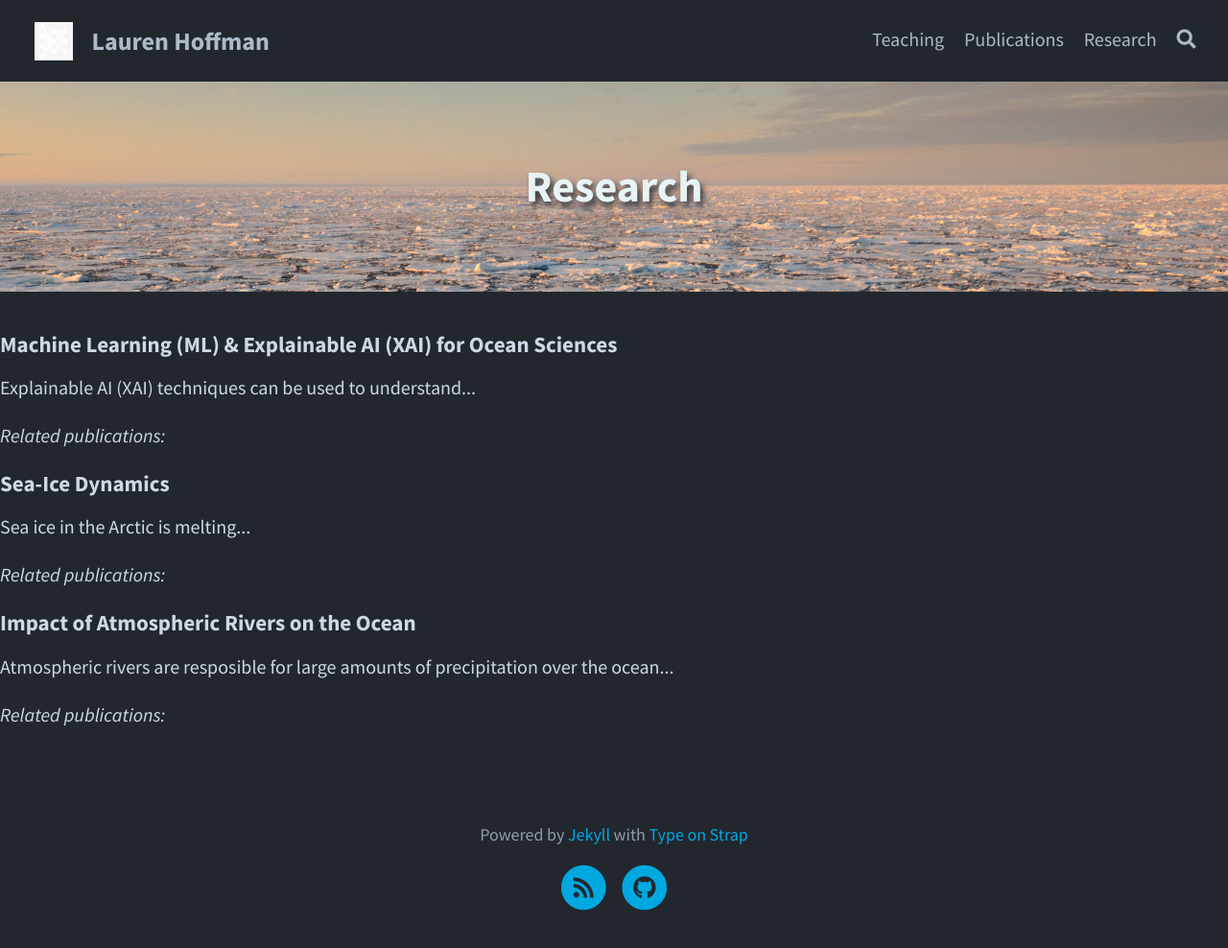
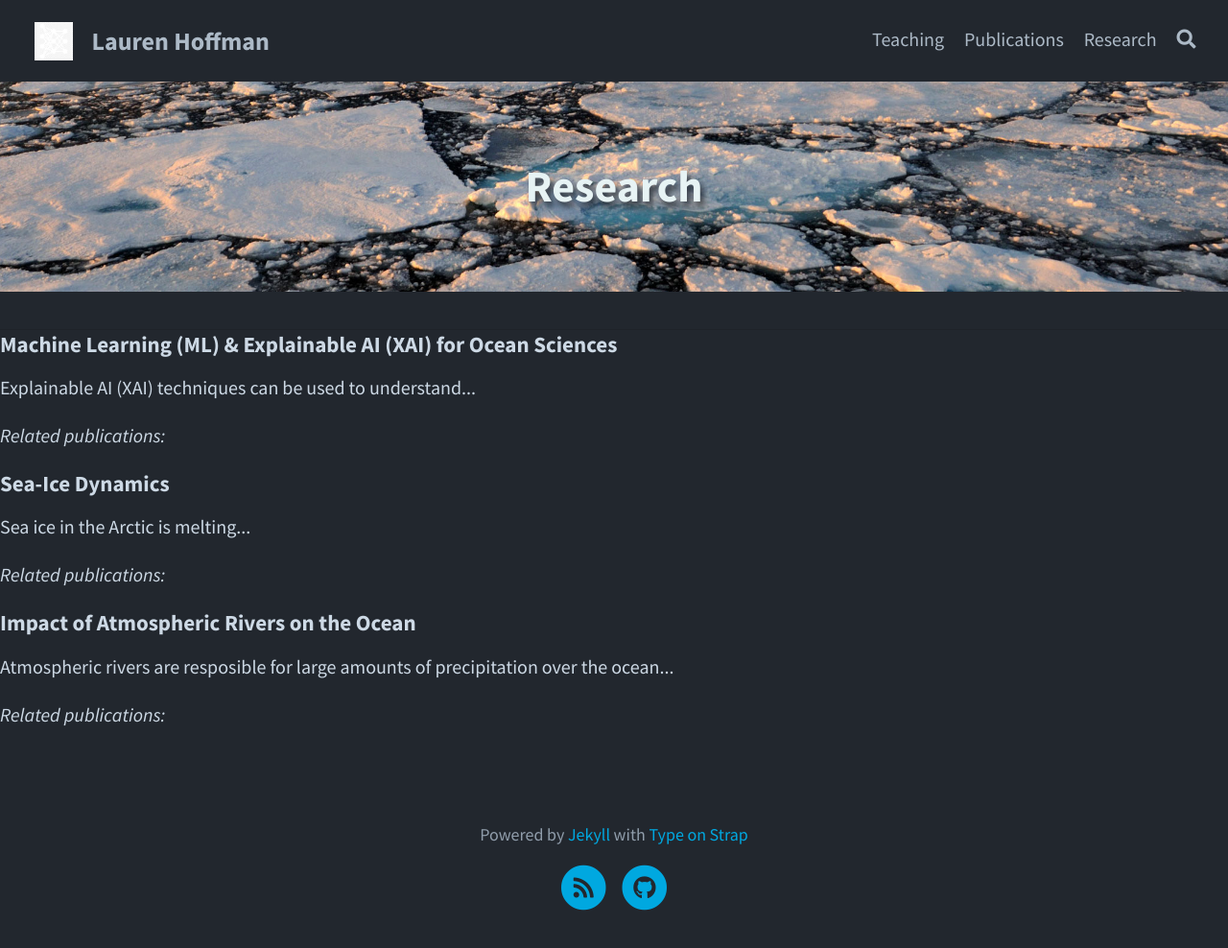
Before and after one commit to lahoffman/lahoffman.github.io, a Jekyll site: the page built from pages/research.html, in a window 1280 px wide. Shown: the whole page at 96% size. Built offline with Jekyll 4.4.1, drawn with Linux system fonts in a browser that asks for light colours.

Commit message:
Update research.html

```diff
--- a/pages/research.html
+++ b/pages/research.html
@@ -2,8 +2,8 @@
 layout: page
 title: Research
 permalink: /research
-feature-img: "assets/img/header-sea-ice-sloshing.jpg"
-order: 1
+feature-img: "assets/img/header_seaice.jpg"
+order: 3
 ---
 
   </div>
```
